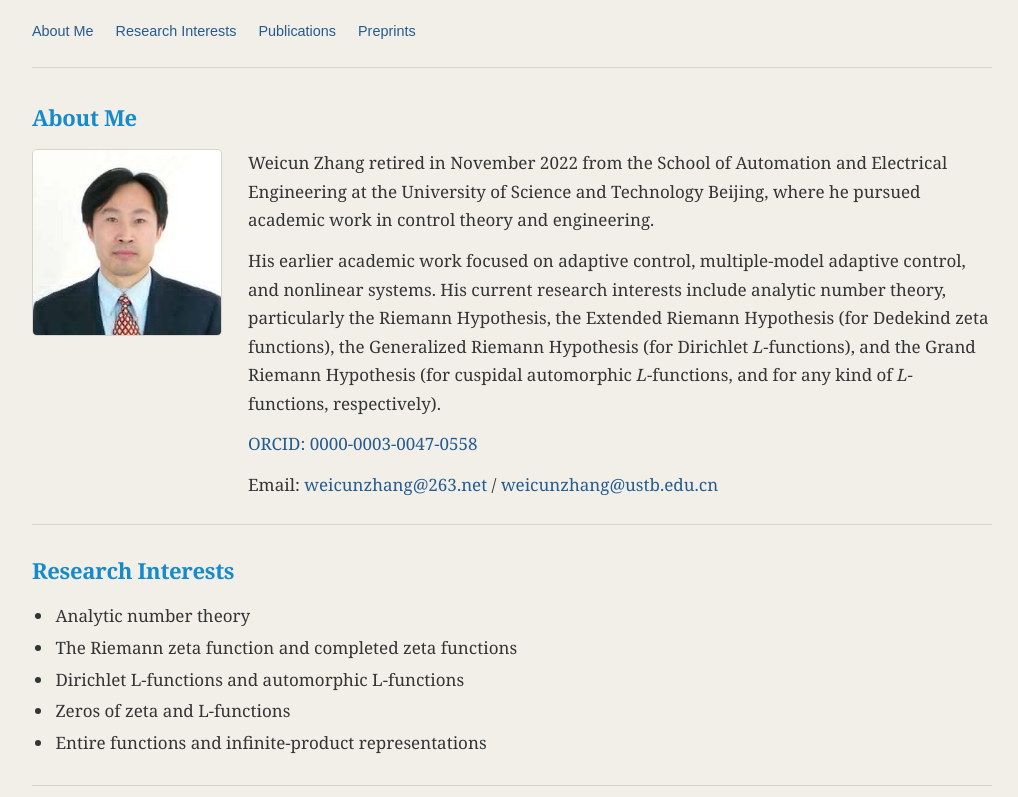
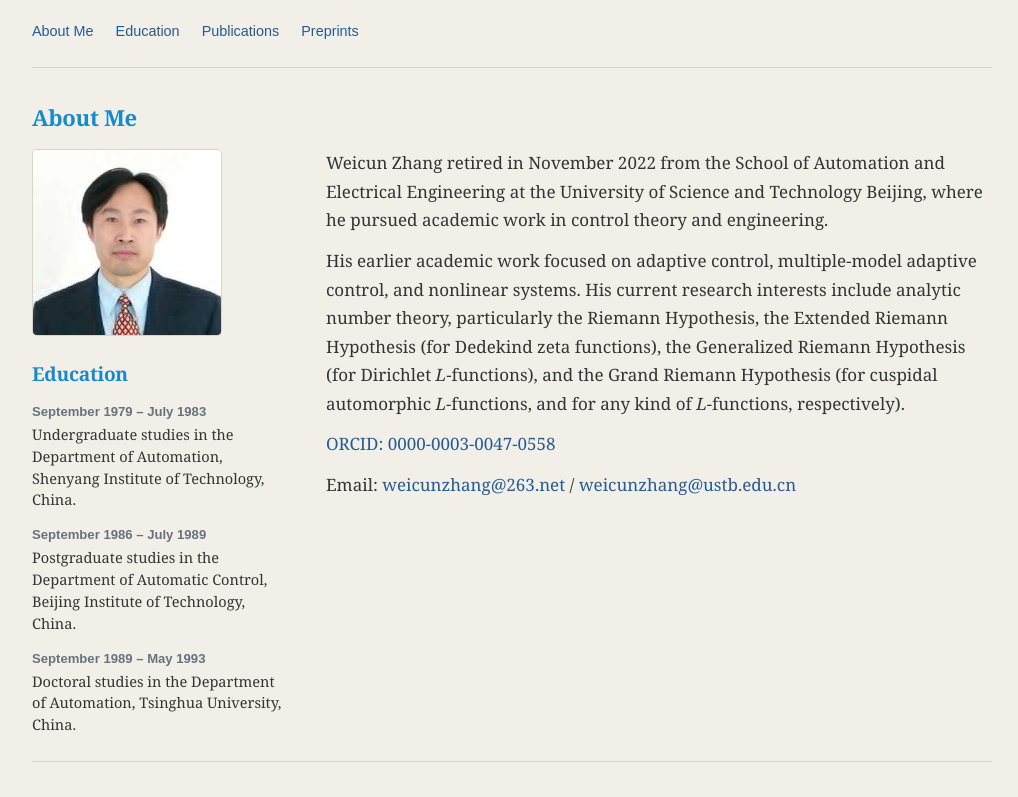
Before and after one commit to weicunzhang/weicunzhang.github.io, a plain HTML site: page index.html in a window 1280 px wide. Shown: the part 144-941 px from the top of the page, without its empty margins (128-1146 px from the left). Drawn offline with Linux system fonts and the light colour scheme.

Commit message:
Replace Research Interests with Education
Remove the standalone Research Interests section and add Education below the profile photo, preserving the research interests in About Me.

```diff
--- a/index.html
+++ b/index.html
@@ -113,8 +113,6 @@
 
     li { padding-left: 0.12rem; }
 
-    .interests li { margin: 3px 0; }
-
     .publications {
       list-style: none;
       padding: 0;
@@ -140,9 +138,16 @@
 
     .about-layout {
       display: grid;
-      grid-template-columns: 190px minmax(0, 1fr);
-      gap: 26px;
+      grid-template-columns: 260px minmax(0, 1fr);
+      gap: 34px;
       align-items: start;
+    }
+
+    .about-sidebar {
+      display: flex;
+      flex-direction: column;
+      gap: 22px;
+      min-width: 0;
     }
 
     .about-photo img {
@@ -152,6 +157,32 @@
       height: auto;
       border: 1px solid var(--rule);
       border-radius: 5px;
+    }
+
+    .education h3 {
+      color: var(--heading);
+      margin: 0 0 12px;
+      font-size: 1.2rem;
+      font-weight: 600;
+      letter-spacing: -0.015em;
+    }
+
+    .education-item { margin-bottom: 14px; }
+    .education-item:last-child { margin-bottom: 0; }
+
+    .education-date {
+      color: var(--muted);
+      font-family: Arial, Helvetica, sans-serif;
+      font-size: 0.82rem;
+      font-weight: 600;
+      line-height: 1.45;
+      margin-bottom: 3px;
+    }
+
+    .education-item p {
+      font-size: 0.91rem;
+      line-height: 1.5;
+      margin: 0;
     }
 
     .about-text p { margin-bottom: 12px; }
@@ -227,7 +258,7 @@
       <p class="subtitle">Academic Homepage</p>
       <nav aria-label="Main navigation">
         <a href="#about">About Me</a>
-        <a href="#research">Research Interests</a>
+        <a href="#education">Education</a>
         <a href="#publications">Publications</a>
         <a href="#preprints">Preprints</a>
       </nav>
@@ -237,9 +268,26 @@
       <section id="about">
         <h2>About Me</h2>
         <div class="about-layout">
-          <div class="about-photo">
-            <img src="assets/weicun-zhang.jpg" alt="Portrait of Weicun Zhang" loading="lazy">
-          </div>
+          <aside class="about-sidebar">
+            <div class="about-photo">
+              <img src="assets/weicun-zhang.jpg" alt="Portrait of Weicun Zhang" loading="lazy">
+            </div>
+            <div id="education" class="education">
+              <h3>Education</h3>
+              <div class="education-item">
+                <div class="education-date">September 1979 – July 1983</div>
+                <p>Undergraduate studies in the Department of Automation, Shenyang Institute of Technology, China.</p>
+              </div>
+              <div class="education-item">
+                <div class="education-date">September 1986 – July 1989</div>
+                <p>Postgraduate studies in the Department of Automatic Control, Beijing Institute of Technology, China.</p>
+              </div>
+              <div class="education-item">
+                <div class="education-date">September 1989 – May 1993</div>
+                <p>Doctoral studies in the Department of Automation, Tsinghua University, China.</p>
+              </div>
+            </div>
+          </aside>
           <div class="about-text">
             <p>
             Weicun Zhang retired in November 2022 from the School of Automation
@@ -268,17 +316,6 @@
             </p>
           </div>
         </div>
-      </section>
-
-      <section id="research">
-        <h2>Research Interests</h2>
-        <ul class="interests">
-          <li>Analytic number theory</li>
-          <li>The Riemann zeta function and completed zeta functions</li>
-          <li>Dirichlet L-functions and automorphic L-functions</li>
-          <li>Zeros of zeta and L-functions</li>
-          <li>Entire functions and infinite-product representations</li>
-        </ul>
       </section>
 
       <section id="publications">
```
